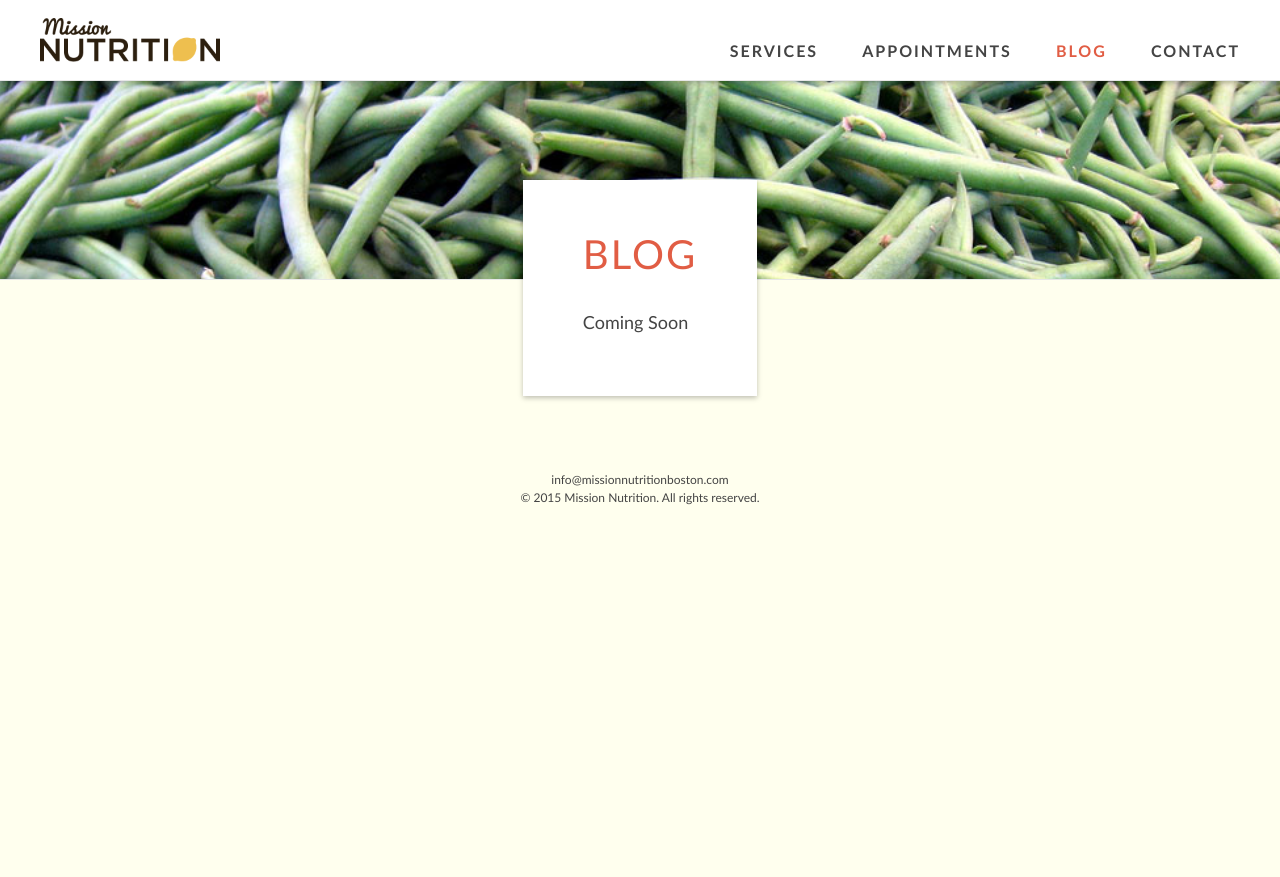
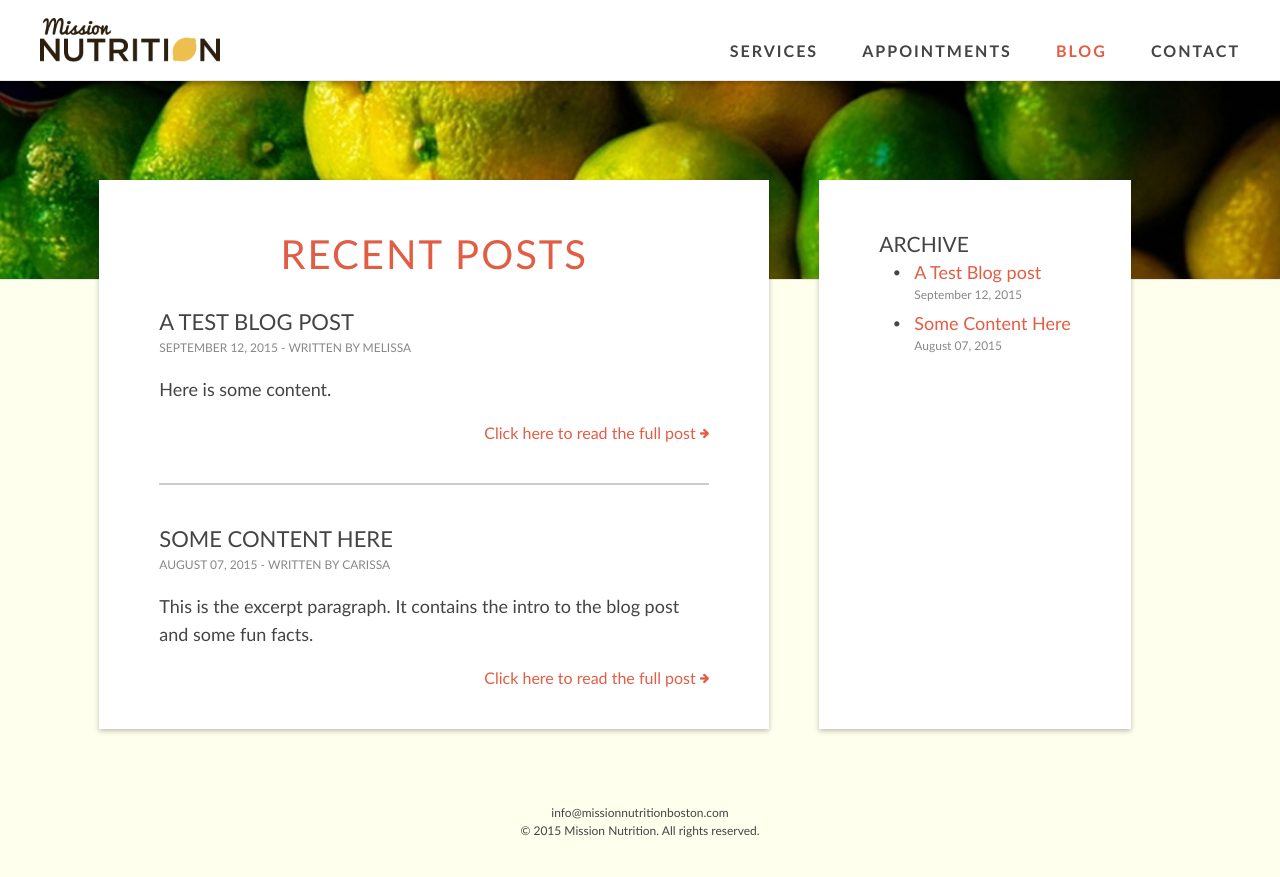
Before and after one commit to davelandry/missionnutrition, a Jekyll site: the page built from blog/index.html, in a window 1280 px wide. Shown: the top 877 px of the page. Built offline with Jekyll 4.4.1, drawn with Linux system fonts in a browser that asks for light colours; the list of posts is cut into pages by our own code.

Commit message:
sample blog posts

```diff
--- a/_config.yml
+++ b/_config.yml
@@ -11,3 +11,12 @@ defaults:
     values:
       layout: default
       image: limes
+  - scope:
+      type: posts
+    values:
+      layout: post
+      image: greenbeans
+
+paginate: 5
+paginate_path: /blog/page:num/
+permalink: /blog/:year/:month/:day/:title
--- /dev/null
+++ b/_layouts/base.html
@@ -0,0 +1,96 @@
+<!DOCTYPE html>
+<html>
+  <head>
+
+    <meta charset="utf-8">
+
+    <meta name="description" content="" />
+    <meta name="keywords" content="" />
+    <meta name="author" content="Mission Nutrition" />
+
+    <!-- Facebook Properties -->
+    <meta property="og:image" content="" />
+
+    <title>Mission Nutrition{% if page.title %} - {{ page.title }}{% endif %}</title>
+
+    <link rel="icon" type="image/png" href="/images/icon.ico">
+    <link rel="apple-touch-icon" sizes="256x256" href="">
+
+    <link rel="stylesheet" href="/css/styles.css">
+    <link rel="stylesheet" href="/css/font-awesome-4.3.0/css/font-awesome.min.css">
+
+    <script src="/js/d3.v3.min.js"></script>
+
+  </head>
+  <body>
+
+    <header>
+
+      <a href="/" id="logo">
+        <img src="/images/logo.png" alt="Mission Nutrition">
+      </a>
+
+      <nav>
+        <ul>
+          <li>
+            <a {% if page.title == 'Services' %}class="active"{% else %}href="/services/"{% endif %}>
+              Services
+            </a>
+          </li>
+          <li>
+            <a {% if page.title == 'Appointments' %}class="active"{% else %}href="/appointments/"{% endif %}>
+              Appointments
+            </a>
+          </li>
+          <li>
+            <a {% if page.title == 'Blog' %}class="active"{% else %}href="/blog/"{% endif %}>
+              Blog
+            </a>
+          </li>
+          <li>
+            <a {% if page.title == 'Contact' %}class="active"{% else %}href="/contact/"{% endif %}>
+              Contact
+            </a>
+          </li>
+        </ul>
+      </nav>
+
+    </header>
+
+    <main>
+
+      {% if page.image %}
+      <div id="banner">
+        {% if page.image %}<img src="/images/{{ page.image }}.jpg">{% endif %}
+      </div>
+      {% endif %}
+
+      {{ content }}
+
+      <footer>
+
+        <a href="mailto:info@missionnutritionboston.com">info@missionnutritionboston.com</a><br>
+        &copy; 2015 Mission Nutrition. All rights reserved.
+
+      </footer>
+
+    </main>
+
+    <script>
+
+    </script>
+
+    <script>
+
+      (function(i,s,o,g,r,a,m){i['GoogleAnalyticsObject']=r;i[r]=i[r]||function(){
+      (i[r].q=i[r].q||[]).push(arguments)},i[r].l=1*new Date();a=s.createElement(o),
+      m=s.getElementsByTagName(o)[0];a.async=1;a.src=g;m.parentNode.insertBefore(a,m)
+      })(window,document,'script','//www.google-analytics.com/analytics.js','ga');
+
+      ga('create', 'UA-64813303-1', 'auto');
+      ga('send', 'pageview');
+
+    </script>
+
+  </body>
+</html>
--- /dev/null
+++ b/_layouts/blog.html
@@ -0,0 +1,31 @@
+---
+layout: base
+---
+<div class="flexbox">
+
+  <section>
+
+    {% if page.header %}
+    <h1 id="header">{{ page.header }}</h1>
+    {% endif %}
+
+    {{ content }}
+
+  </section>
+
+  <aside>
+    <ul><h3>Archive</h3>
+      {% for post in site.posts %}
+        <li>
+          {% if post.url == page.url %}
+            {{ post.title }}
+          {% else %}
+            <a href="{{ post.url }}">{{ post.title }}</a>
+          {% endif %}
+          <sub>{{ post.date | date: '%B %d, %Y' }}</sub>
+        </li>
+      {% endfor %}
+    </ul>
+  </aside>
+
+</div>
--- a/_layouts/default.html
+++ b/_layouts/default.html
@@ -1,103 +1,12 @@
-<!DOCTYPE html>
-<html>
-  <head>
+---
+layout: base
+---
+<section>
 
-    <meta charset="utf-8">
+  {% if page.header %}
+  <h1 id="header">{{ page.header }}</h1>
+  {% endif %}
 
-    <meta name="description" content="" />
-    <meta name="keywords" content="" />
-    <meta name="author" content="Mission Nutrition" />
+  {{ content }}
 
-    <!-- Facebook Properties -->
-    <meta property="og:image" content="" />
-
-    <title>Mission Nutrition{% if page.title %} - {{ page.title }}{% endif %}</title>
-
-    <link rel="icon" type="image/png" href="/images/icon.ico">
-    <link rel="apple-touch-icon" sizes="256x256" href="">
-
-    <link rel="stylesheet" href="/css/styles.css">
-    <link rel="stylesheet" href="/css/font-awesome-4.3.0/css/font-awesome.min.css">
-
-    <script src="/js/d3.v3.min.js"></script>
-
-  </head>
-  <body>
-
-    <header>
-
-      <a href="/" id="logo">
-        <img src="/images/logo.png" alt="Mission Nutrition">
-      </a>
-
-      <nav>
-        <ul>
-          <li>
-            <a {% if page.title == 'Services' %}class="active"{% else %}href="/services/"{% endif %}>
-              Services
-            </a>
-          </li>
-          <li>
-            <a {% if page.title == 'Appointments' %}class="active"{% else %}href="/appointments/"{% endif %}>
-              Appointments
-            </a>
-          </li>
-          <li>
-            <a {% if page.title == 'Blog' %}class="active"{% else %}href="/blog/"{% endif %}>
-              Blog
-            </a>
-          </li>
-          <li>
-            <a {% if page.title == 'Contact' %}class="active"{% else %}href="/contact/"{% endif %}>
-              Contact
-            </a>
-          </li>
-        </ul>
-      </nav>
-
-    </header>
-
-    <main>
-
-      {% if page.image %}
-      <div id="banner">
-        {% if page.image %}<img src="/images/{{ page.image }}.jpg">{% endif %}
-      </div>
-      {% endif %}
-
-      <section>
-
-        {% if page.header %}
-        <h1 id="header">{{ page.header }}</h1>
-        {% endif %}
-
-        {{ content }}
-      </section>
-
-      <footer>
-
-        <a href="mailto:info@missionnutritionboston.com">info@missionnutritionboston.com</a><br>
-        &copy; 2015 Mission Nutrition. All rights reserved.
-
-      </footer>
-
-    </main>
-
-    <script>
-
-    </script>
-
-    <script>
-
-      (function(i,s,o,g,r,a,m){i['GoogleAnalyticsObject']=r;i[r]=i[r]||function(){
-      (i[r].q=i[r].q||[]).push(arguments)},i[r].l=1*new Date();a=s.createElement(o),
-      m=s.getElementsByTagName(o)[0];a.async=1;a.src=g;m.parentNode.insertBefore(a,m)
-      })(window,document,'script','//www.google-analytics.com/analytics.js','ga');
-
-      ga('create', 'UA-64813303-1', 'auto');
-      ga('send', 'pageview');
-
-    </script>
-
-  </body>
-</html>
+</section>
--- a/_pages/blog.md
+++ /dev/null
@@ -1,7 +0,0 @@
----
-title: Blog
-header: Blog
-image: greenbeans
----
-
-Coming Soon
--- /dev/null
+++ b/_posts/2015-08-07-another-blog-post.md
@@ -0,0 +1,8 @@
+---
+author: Carissa
+title: Some Content Here
+---
+
+This is the excerpt paragraph. It contains the intro to the blog post and some fun facts.
+
+Here is the rest of the article. It has the body and conclusion to the topic.
--- /dev/null
+++ b/_posts/2015-09-12-Test.md
@@ -0,0 +1,12 @@
+---
+author: Melissa
+title: A Test Blog post
+---
+
+Here is some content.
+
+* and
+* a
+* list
+
+Cool stuff, right?
--- a/_sass/content.scss
+++ b/_sass/content.scss
@@ -15,6 +15,19 @@ main {
     z-index: 10;
   }
 
+  aside {
+    @include shadow();
+    background-color: white;
+    margin: $nav 50px 50px;
+    padding: 50px 60px 40px;
+    z-index: 10;
+
+    ul {
+      margin: 0;
+    }
+
+  }
+
   h1 {
     font-size: 40px;
     font-weight: 400;
@@ -28,6 +41,38 @@ main {
       margin-right: 15px;
       margin-top: 4px;
     }
+
+    sub {
+      margin-top: 5px;
+    }
+
+  }
+
+  h2 {
+    font-size: 22px;
+    font-weight: 400;
+    text-transform: uppercase;
+
+    sub {
+      margin-top: 5px;
+    }
+
+  }
+
+  h3 {
+    font-weight: 400;
+    text-transform: uppercase;
+
+    sub {
+      margin-top: 5px;
+    }
+
+  }
+
+  sub {
+    color: #888;
+    display: block;
+    font-size: 12px;
   }
 
   p, ul, ol {
@@ -50,6 +95,11 @@ main {
 
     li {
       margin-left: 35px;
+
+      sub {
+        margin-top: -5px;
+      }
+
     }
 
   }
@@ -69,10 +119,6 @@ main {
       }
     }
 
-  }
-
-  h2 {
-    font-size: 22px;
   }
 
   .button {
--- /dev/null
+++ b/blog/index.html
@@ -0,0 +1,14 @@
+---
+title: Blog
+layout: blog
+header: Recent Posts
+---
+{% for post in paginator.posts %}
+  <h2>
+    {{ post.title }}
+    <sub>{{ post.date | date: '%B %d, %Y' }}{% if post.author %} - written by {{ post.author }}{% endif %}</sub>
+  </h2>
+  {{ post.excerpt }}
+  <a class="right" href="{{ post.url }}">Click here to read the full post <i class="fa fa-arrow-right"></i></a>
+  {% if forloop.last == false %}<hr>{% endif %}
+{% endfor %}
--- a/css/styles.scss
+++ b/css/styles.scss
@@ -14,9 +14,13 @@ body {
 
 a {
   @include transition(border-color 0.25s);
-  border-bottom: 1px solid transparent;
+  border-bottom: 2px solid transparent;
   color: $tigerlily;
   text-decoration: none;
+
+  &.right {
+    float: right;
+  }
 
   &:hover {
     border-color: $tigerlily;
@@ -25,6 +29,18 @@ a {
     }
   }
 
+  i {
+    font-size: 11px !important;
+    margin-top: 5px;
+  }
+
+}
+
+hr {
+  border: 1px solid #ccc;
+  clear: both;
+  display: block;
+  margin: 80px 0 40px;
 }
 
 @import "nav";
```
Also changed, not shown: _layouts/post.html (added, +10 -0 lines), _layouts/services.html (+8 -2 lines).
